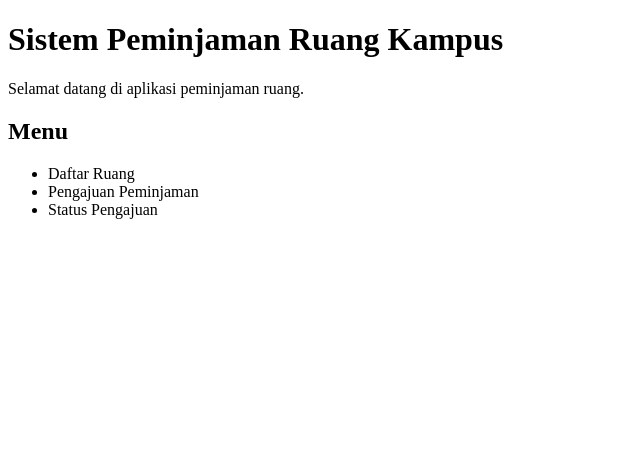
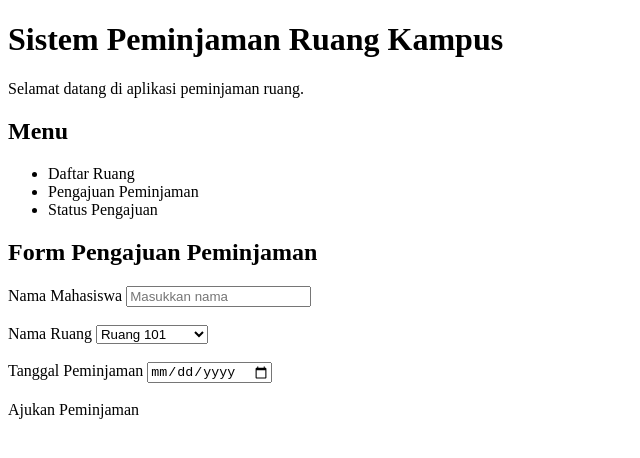
Before and after one commit to zaskianzwa05-hue/peminjaman-ruang, a plain HTML site: page index.html in a window 1280 px wide. Shown: the whole page, without its empty margins (0-640 px from the left). Drawn offline with Linux system fonts and the light colour scheme.

Commit message:
feat: add booking form

```diff
--- a/index.html
+++ b/index.html
@@ -14,5 +14,24 @@
  <li>Pengajuan Peminjaman</li>
  <li>Status Pengajuan</li>
  </ul>
+
+ <h2>Form Pengajuan Peminjaman</h2>
+<form>
+ <label>Nama Mahasiswa</label>
+ <input type="text" placeholder="Masukkan nama">
+ <br><br>
+ <label>Nama Ruang</label>
+ <select>
+ <option>Ruang 101</option>
+ <option>Ruang 202</option>
+ <option>Laboratorium 1</option>
+ </select>
+ <br><br>
+ <label>Tanggal Peminjaman</label>
+ <input type="date">
+ <br><br>
+ <buttotype="button">Ajukan Peminjaman</button>
+</form>
+
 </body>
 </html>
```
